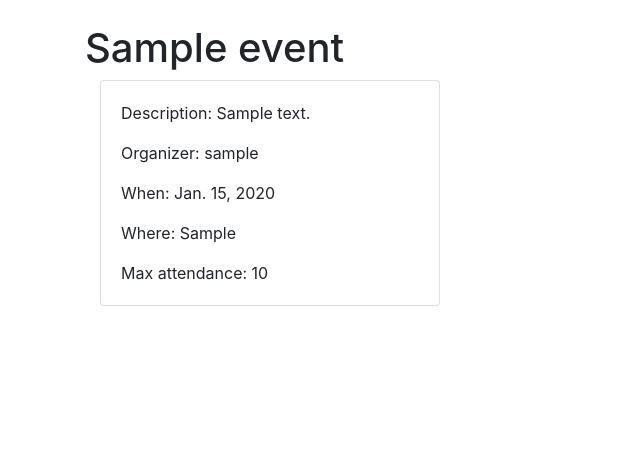
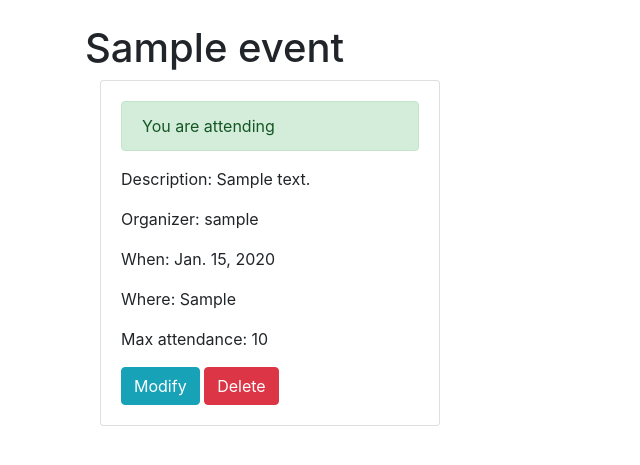
Before and after one commit to gabrielecorbettabg/event_manager, a Django app: page /event/1/ in a window 1280 px wide. Shown: the part 56-521 px from the top of the page, without its empty margins (0-640 px from the left). Run offline with Django 3.2, Linux system fonts and the light colour scheme; a user stored in the database is signed in; tables that the repository leaves empty hold one stand-in row (values such as "Sample post"); some libraries are stand-ins or nearby versions.

Commit message:
Add buttons for event actions

```diff
--- a/event_manager/events/templates/events/event_detail.html
+++ b/event_manager/events/templates/events/event_detail.html
@@ -4,11 +4,33 @@
     <div class="col-md-4">
         <div class="card mb-2">
             <div class="card-body">
+                {% if event.is_fully_booked and user.is_authenticated and user not in event.attendees.all %}
+                   <div class="alert alert-danger">Fully booked</div>
+                {% endif %}
+                {% if user.is_authenticated and user in event.attendees.all %}
+                   <div class="alert alert-success">You are attending</div>
+                {% endif %}
                 <p class="card-text">Description: {{ event.description }}</p>
                 <p class="card-text">Organizer: {{ event.organizer }}</p>
                 <p class="card-text">When: {{ event.date }}</p>
                 <p class="card-text">Where: {{ event.venue }}</p>
                 <p class="card-text">Max attendance: {{ event.capacity }}</p>
+                {% if event.organizer == user %}
+                <a href="{% url 'event-update' event.id %}"
+                        class="btn btn-info">
+                      Modify
+                </a>
+                <a href="{% url 'event-delete' event.id %}"
+                        class="btn btn-danger">
+                      Delete
+                </a>
+                {% endif %}
+                {% if user.is_authenticated and user not in event.attendees.all and not event.is_fully_booked %}
+                <a href="{% url 'event-attend' event.id %}"
+                        class="btn btn-primary">
+                      Attend
+                </a>
+                {% endif%}
             </div>
         </div>
     </div>
```
Also changed, not shown: event_manager/events/templates/events/home.html (+22 -0 lines).
